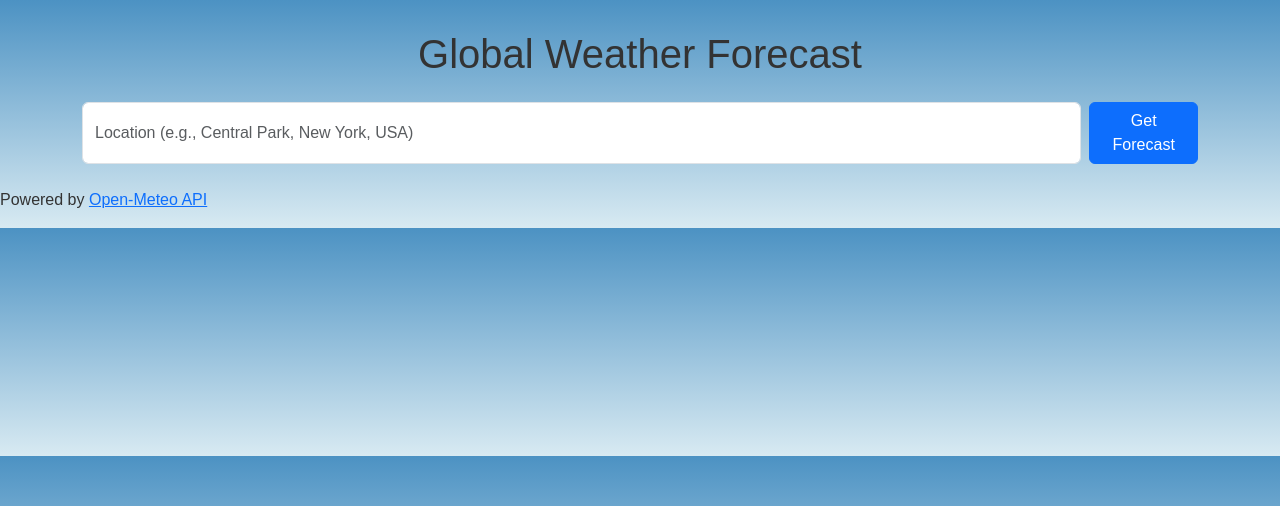
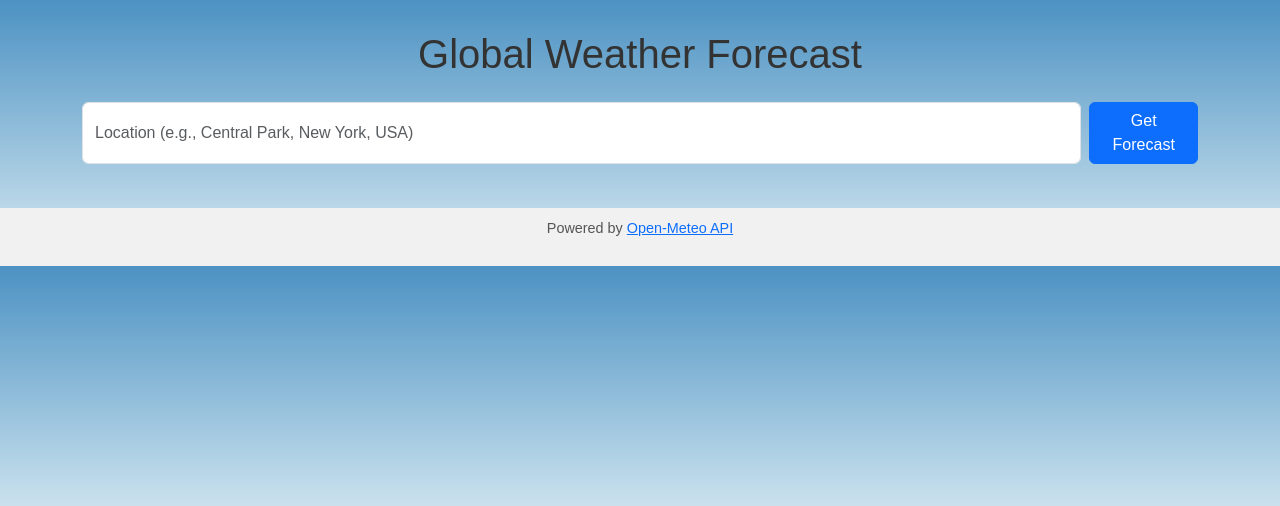
Before and after one commit to OMARAMO77/CarBnR_v4, a Flask app: template carapp/templates/global-weather.html in a window 1280 px wide. Shown: the top 506 px of the page. Run offline with Flask 3, Linux system fonts and the light colour scheme; the template is opened without the code that fills it, so the values that code supplies are empty; some libraries are stand-ins or nearby versions.

Commit message:
global-weather.css

```diff
--- a/carapp/static/styles/global-weather.css
+++ b/carapp/static/styles/global-weather.css
@@ -39,3 +39,11 @@ body {
 .hourly-row:last-child {
     border-bottom: none;
 }
+.footer {
+    text-align: center;
+    padding: 10px;
+    background: #f1f1f1;
+    color: #555;
+    font-size: 0.9em;
+    margin-top: 20px;
+}
```
